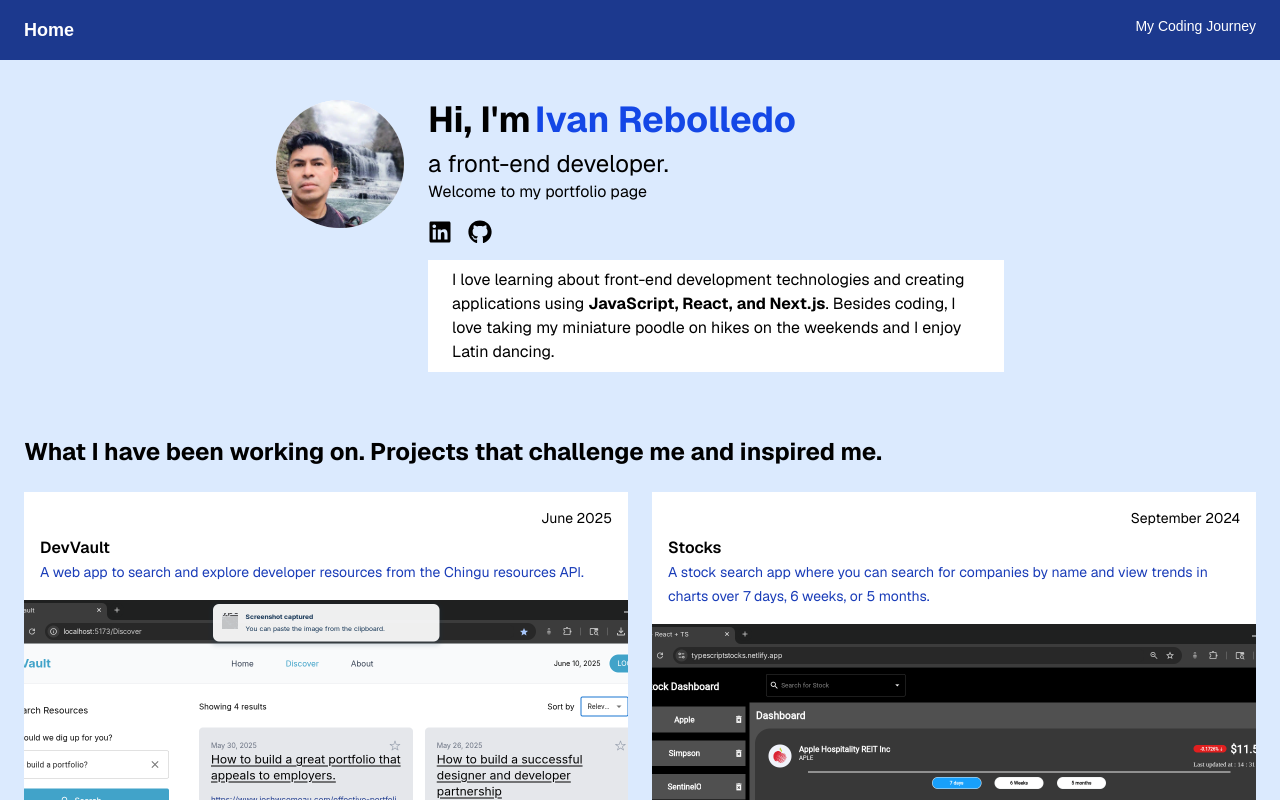
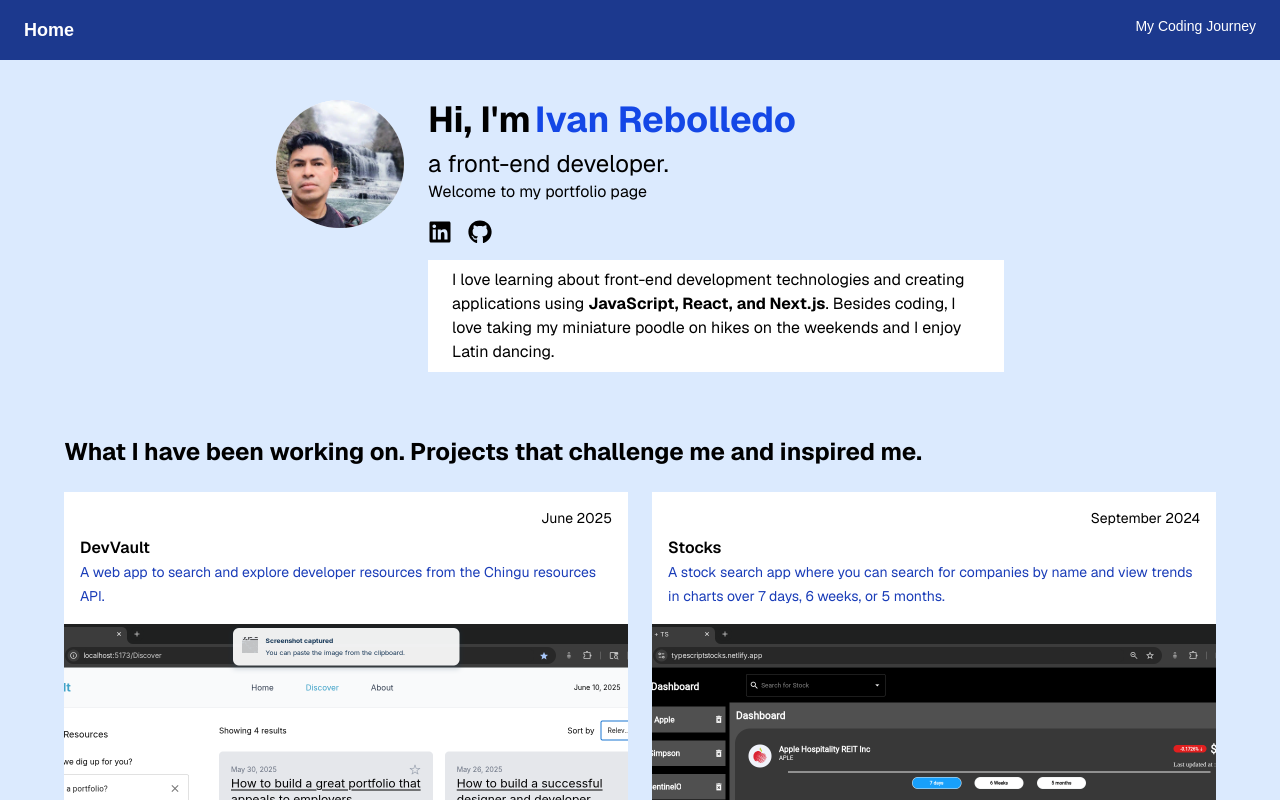
Before and after one commit to ivannissimrch/Portfolio, a Next.js app: page / in a window 1280 px wide. Shown: the top 800 px of the page. Built offline with nearby package versions, Linux system fonts and the light colour scheme.

Commit message:
Add home page container

```diff
--- a/src/app/page.js
+++ b/src/app/page.js
@@ -8,6 +8,7 @@ export default function Home() {
   return (
     <>
       <main className="min-h-screen bg-blue-100 text-black px-6 py-10 font-sans">
+        <div className="max-w-6xl mx-auto">
           {/* Hero Section */}
           <section className="flex flex-col items-center md:flex-row md:items-start md:justify-center text-left mb-16 gap-6 px-4">
             {/* Avatar */}
@@ -47,8 +48,8 @@ export default function Home() {
                 creating applications using{" "}
                 <span className="font-bold">JavaScript, </span>
                 <span className="font-bold">React,</span>{" "}
-              <span className="font-bold">and Next.js</span>. Besides coding, I
-              love taking my miniature poodle on hikes on the weekends and I
+                <span className="font-bold">and Next.js</span>. Besides coding,
+                I love taking my miniature poodle on hikes on the weekends and I
                 enjoy Latin dancing.
               </p>
             </div>
@@ -57,14 +58,16 @@ export default function Home() {
           {/* Projects Section */}
           <section className="mb-16">
             <h3 className="text-2xl font-bold mb-6">
-            What I have been working on. Projects that challenge me and inspired
-            me.
+              What I have been working on. Projects that challenge me and
+              inspired me.
             </h3>
             <div className="grid grid-cols-1 md:grid-cols-2 gap-6">
               {PROJECTS_LIST.map((project, index) => (
                 <div key={index} className="bg-white overflow-hidden">
                   <div className="p-4">
-                  <div className="text-sm text-right mb-2">{project.date}</div>
+                    <div className="text-sm text-right mb-2">
+                      {project.date}
+                    </div>
                     <h4 className="font-semibold">{project.title}</h4>
                     <Link href={project.link} className="text-sm text-blue-800">
                       {project.description}
@@ -106,6 +109,7 @@ export default function Home() {
           </section>
 
           {/* Contact Section */}
+        </div>
       </main>
     </>
   );
```
Lines whose indentation alone changed are shown as unchanged.
